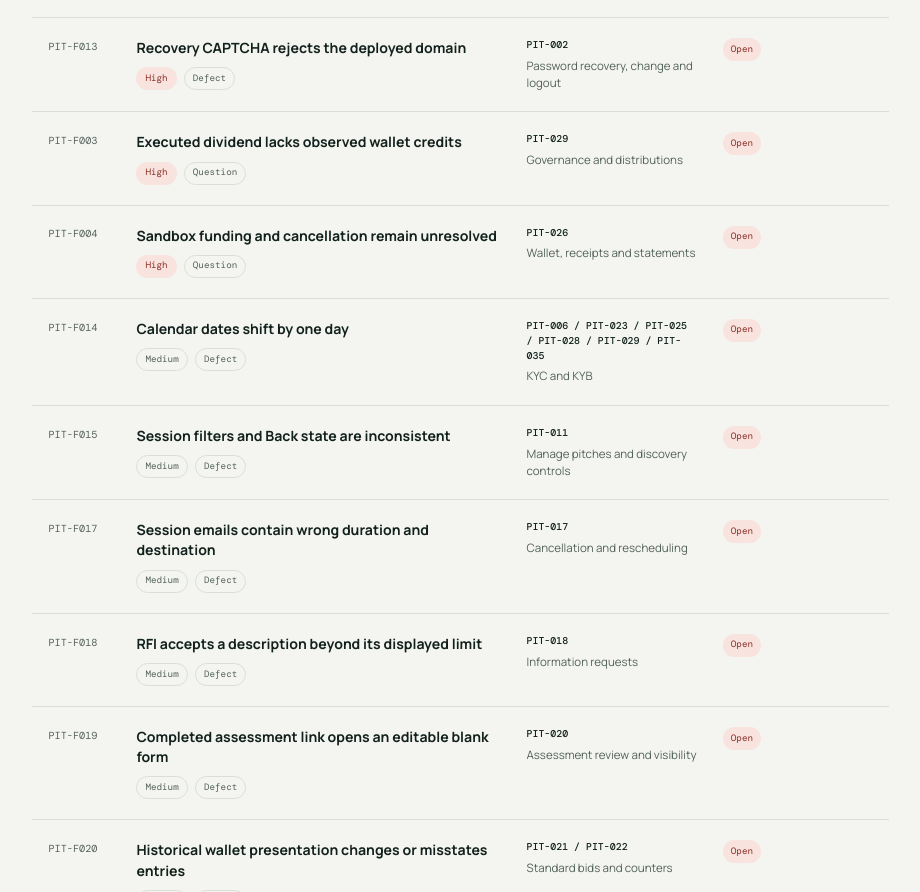
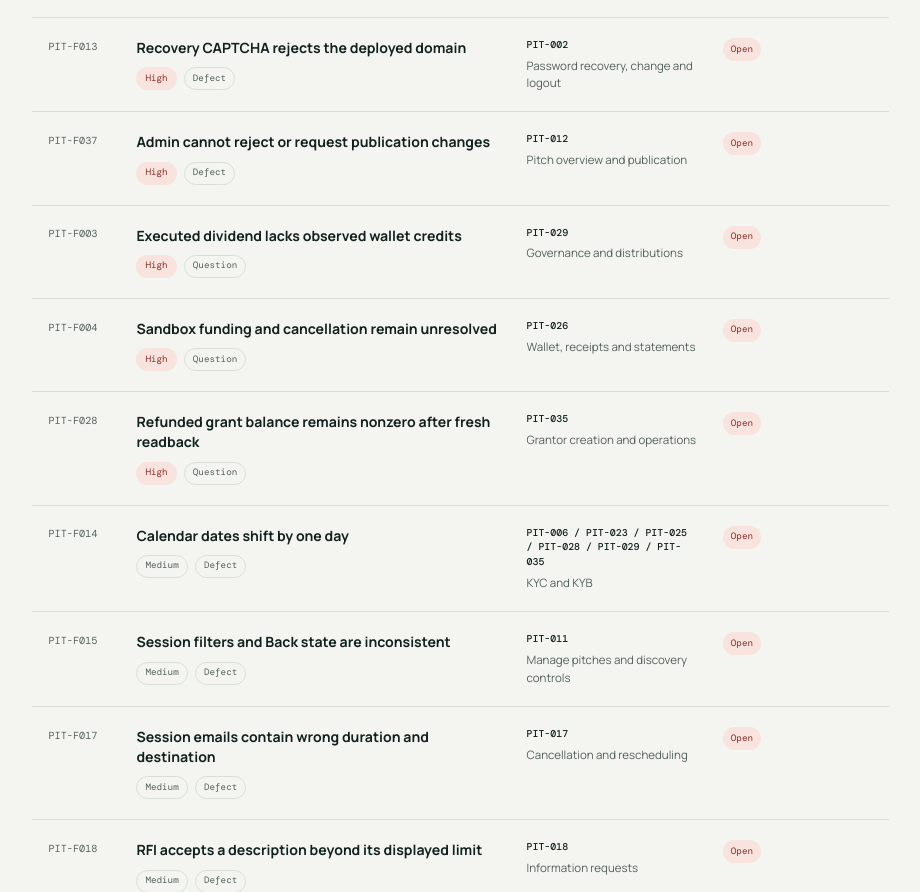
Before and after one commit to capitalinvestmentclub/pitcher-uat-report, a website: page index.html in a window 1280 px wide. Shown: the part 1908-2800 px from the top of the page, without its empty margins (340-1260 px from the left). Drawn offline with nearby package versions, Linux system fonts and the light colour scheme.

Commit message:
Publish Pitcher sprint findings and scoped coverage evidence

```diff
--- a/app.js
+++ b/app.js
@@ -1,7 +1,7 @@
 const pit = n => 'PIT-' + String(n).padStart(3,'0');
 const escapeText = value => String(value).replace(/[&<>"']/g, c => ({'&':'&amp;','<':'&lt;','>':'&gt;','"':'&quot;',"'":'&#39;'}[c]));
 window.PR_REVIEW_DATA = {
-  meta: {commit:'5fbf4b35cfcfef4aa54b7daec6e3fee0398a0403',generatedAt:'2026-09-11T16:06:00Z',checkpoint:report.cutoff,url:'https://github.com/capitalinvestmentclub/pitcher-uat-report'},
+  meta: {commit:'5fbf4b35cfcfef4aa54b7daec6e3fee0398a0403',generatedAt:'2026-09-11T19:35:00Z',checkpoint:report.cutoff,url:'https://github.com/capitalinvestmentclub/pitcher-uat-report'},
   findings: report.findings.map(([severity,ids,title,steps,description,expected,evidenceStatus],i)=>({
     id:'PIT-F'+String(i+1).padStart(3,'0'),severity,title,steps,description,expected,evidenceStatus,status:'Open',
     scenario:ids.map(pit).join(' / '),area:report.scenarios.find(s=>s[0]===ids[0])[1],
--- a/data.js
+++ b/data.js
@@ -1,42 +1,42 @@
 const report = {
-  updated: '2026-09-11', cutoff: '2026-09-11 16:06 UTC', version: 'Interim publication · revision 1',
+  updated: '2026-09-11', cutoff: '2026-09-11 19:35 UTC', version: 'Interim publication · revision 4',
   sizes: ['360×800','390×844','768×1024','1024×768','1280×800','1440×900'],
   scenarios: [
     [1,'Authentication, privacy and session','Reused authentication and focused session-recovery evidence.','Remaining session, restart and responsive cases.'],
-    [2,'Password recovery, change and logout','Reused recovery observations; CAPTCHA domain failure recorded.','Expiry, rate limits and session invalidation.'],
-    [3,'Signup and email verification','Welcome and activation observed; dashboard CTA route issue.','Create-now, upload and boundary cases.'],
+    [2,'Password recovery, change and logout','Reused recovery observations; CAPTCHA domain failure recorded. Recovery entry and keyboard Back inspected across six sizes; no new reset sent.','Expiry, rate limits and session invalidation.'],
+    [3,'Signup and email verification','Welcome and activation observed; dashboard CTA route issue. Signup entry and mobile scrolling inspected across six sizes; no new account created.','Create-now, upload and boundary cases.'],
     [4,'Dashboard and navigation','Reused navigation and focused deployed session-fix checks.','Full navigation and exact-size journeys.'],
-    [5,'Profile and account controls','Reused profile and follow checks.','Avatar, role changes and delivery.'],
-    [6,'KYC and KYB','Initial validation and date-shift evidence reused.','Actual document upload, review and full verification lifecycle.'],
+    [5,'Profile and account controls','Reused profile and follow checks. Reverification warning inspected across six sizes; cancel and reload preserved approved identity.','Avatar, role changes and delivery.'],
+    [6,'KYC and KYB','Initial validation and date-shift evidence reused. Six-size KYC entry inspected; unverified actor correctly denied admin route. No document submission.','Actual document upload, review and full verification lifecycle.'],
     [7,'Organization and acting context','Viewer edits denied without persistence; Finance/Ops invitations denied.','Remaining context, member, contact, document and delivery combinations.'],
-    [8,'Create a personal pitch','Creation form inspected; required thumbnail blocks completion.','Actual upload and successful end-to-end creation.'],
-    [9,'Pitch validation, drafts and uploads','Reachable text and form-validation branches exercised.','Upload-dependent save plus remaining boundaries and discard cases.'],
-    [10,'Co-owner invitations and permissions','Invitation, acceptance, editing and revocation branches; acceptance email read.','Decline/resend/expiry and remaining permissions; email-chip clipping.'],
+    [8,'Create a personal pitch','Creation form inspected; required thumbnail blocks completion. Restored populated draft inspected across six sizes, using prior 1280 evidence; no new pitch created.','Actual upload and successful end-to-end creation.'],
+    [9,'Pitch validation, drafts and uploads','Reachable text and form-validation branches exercised. Missing-field aggregation exercised across six sizes; minimum bid omitted and corrected summary remained stale until Next.','Upload-dependent save plus remaining boundaries and discard cases.'],
+    [10,'Co-owner invitations and permissions','Invitation, acceptance, editing and revocation branches; acceptance email read. Six-size accepted co-owner chip and blank invite entry inspected; long email clips controls.','Decline/resend/expiry and remaining permissions; email-chip clipping.'],
     [11,'Manage pitches and discovery controls','Search and valuation/progress sorting; session filters and Back restoration failed.','Pagination, pairwise filters and remaining role/state combinations.'],
-    [12,'Pitch overview and publication','Deck/publication, suspension and restoration subjourneys.','Remaining edit/gate/privacy checks; upload replacement.'],
+    [12,'Pitch overview and publication','Deck/publication, suspension and restoration subjourneys. Admin resubmission readback confirmed; rejection/request-changes UI missing although backend supports it. Investor terms saved and reloaded; fixture now Changes Requested. Fresh lifecycle submission timestamp missing.','Remaining edit/gate/privacy checks; upload replacement.'],
     [13,'Complete pitch deck','100% completion and 99/101 spend guards; monthly decimal persistence and six modal layouts.','Remaining numeric/reorder/media branches and downstream combinations.'],
-    [14,'Public discovery and privacy','Guest/investor discovery; nonparty private-assessment denial confirmed.','Suspended/direct-link matrix and remaining delivery.'],
-    [15,'Session scheduling and credits','Credit purchase, scheduling and early-end usage readbacks.','Capacity, timezone, conflict, calendar and due reminder cases.'],
+    [14,'Public discovery and privacy','Guest/investor discovery; nonparty private-assessment denial confirmed. Guest pending/suspended/locked links gated; owner discovery and A1 assessor Review access verified. Return clears public-search query. Six-size guest gate inspected.','Suspended/direct-link matrix and remaining delivery.'],
+    [15,'Session scheduling and credits','Credit purchase, scheduling and early-end usage readbacks. Six-size credit readback: 60 minutes, 2/2 units remaining; no repeat purchase.','Capacity, timezone, conflict, calendar and due reminder cases.'],
     [16,'Live hosting and recording','Host/participant/chat/end exercised; recording still unplayable at bounded readback.','Media permission, independent media quality and recording output.'],
-    [17,'Cancellation and rescheduling','Reschedule/cancel and emails inspected; cancelled Join admitted both roles.','Remaining capacity, duplicate and due-notification variants.'],
+    [17,'Cancellation and rescheduling','Reschedule/cancel and emails inspected; cancelled Join admitted both roles. Cancelled session has no displayed usage; available lot retained. No cash refund inferred; admission defect remains.','Remaining capacity, duplicate and due-notification variants.'],
     [18,'Information requests','Private request, reply, closure and nonrequester denial; long-input modal checks.','Attachments, overdue branch and complete email chain.'],
     [19,'Assessor hiring and payment','Negotiation, delivery, payment, decline/refund and cancellation branches.','Missing recipient credit and orphan reserve require reconciliation; remaining alternatives.'],
-    [20,'Assessment review and visibility','Other assessment delivered and owner readback; nonparty privacy checked.','Rated and volunteer forms, aggregates and remaining options.'],
+    [20,'Assessment review and visibility','Other assessment delivered and owner readback; nonparty privacy checked. Completed task/Q&A inspected across six sizes. Report reached admin and was dismissed with reason/history. General draft comments and notes survived reload; star persistence and draft privacy not established.','Rated and volunteer forms, aggregates and remaining options.'],
     [21,'Standard bids and counters','Counter acceptance/rejection, direct acceptance and original-bid rejection with refund/mail.','Minimum, oversubscription, capacity and remaining financial variants.'],
-    [22,'Takeover and ratification','Acknowledgements, admin ratification, owner/admin rejection and refunds.','Remaining reviewer/privacy/delivery branches and ledger anomalies.'],
+    [22,'Takeover and ratification','Acknowledgements, admin ratification, owner/admin rejection and refunds. Existing promoted-project bid history inspected across six sizes without replaying ratification.','Remaining reviewer/privacy/delivery branches and ledger anomalies.'],
     [23,'Equity and external holders','External holders saved; zero/negative/over-available guards; six business-form layouts.','Remove unresponsive, malformed email accepted, date shift; complete role/privacy matrix.'],
     [24,'Motions, voting and closure','Approved motion plus no/tie/expiry terminal readbacks.','Failed execution outcomes, inconsistent terminal labels and actual side effects.'],
     [25,'Agreements and signatures','Both parties signed; Active agreement and final preview read back.','Output/download, privacy, consent/version cases; overlapping preview.'],
     [26,'Wallet, receipts and statements','Sandbox checkout/cancel, ledger filters and scoped six-size receipts.','Settlement, withdrawals, privacy and actual downloaded outputs.'],
-    [27,'Funding and project promotion','Actual full funding automatically promoted pitch; capital reconciled.','Under/exact/over boundaries, voluntary PDF route and remaining links.'],
+    [27,'Funding and project promotion','Actual full funding automatically promoted pitch; capital reconciled. Existing funded-project bid history inspected across six sizes; 1024 table clips actions.','Under/exact/over boundaries, voluntary PDF route and remaining links.'],
     [28,'Milestones and project RFIs','Project search/sort; stakeholder discussion/RFI closure; invalid milestones persisted.','Edit/remove/status controls, attachments, delivery and remaining boundaries.'],
     [29,'Governance and distributions','Report draft/publish/question/reply/closure; trends and six-size risk conversation.','Negative spend/date errors, dividend reconciliation, banks and other question categories.'],
-    [30,'Grant applicant lifecycle','Draft/application/clarification/award/feedback; withdraw/resubmit/reject; typed required fields.','Eligibility variants, complete emails, missing reviewer answers and stale metrics.'],
+    [30,'Grant applicant lifecycle','Draft/application/clarification/award/feedback; withdraw/resubmit/reject; typed required fields. Approved application detail inspected across six sizes, reusing prior 1440; tablet voting text fragments.','Eligibility variants, complete emails, missing reviewer answers and stale metrics.'],
     [31,'Messaging and notifications','Chat, block/unblock, preferences, pagination and selected email/CTA readbacks.','Live refresh/unread issues, missing positive-control email, attachments and channel matrix.'],
     [32,'Support, feedback and assistant','Support resolution/rating; staff simulated Fixed then reopen; contextual assistant checks.','Launcher, answer relevance, handoff context, delivery and actual fix validation.'],
-    [33,'Marketplace and trading','Listing and buyer bid; search/filters/watchlist add-refresh-remove.','Seller cannot act on incoming bid; no ownership/settlement proof; tracker anomalies.'],
+    [33,'Marketplace and trading','Listing and buyer bid; search/filters/watchlist add-refresh-remove. Existing pending secondary bid readback inspected across six sizes; no seller action/settlement achieved.','Seller cannot act on incoming bid; no ownership/settlement proof; tracker anomalies.'],
     [34,'Authorization and account closure','Private admin-route denials; six-size ledger denial; closure guards cancelled.','Clean-actor consent prerequisite and full positive closure/security lifecycle.'],
-    [35,'Grantor creation and operations','Create/fund/award; builder fields; typed application, close/reopen/terminate and USD1 refund.','Configuration drift, omitted answers, receipt/status issues; fresh grant-wallet and lifecycle email readbacks.']
+    [35,'Grantor creation and operations','Create/fund/award; builder fields; typed application, close/reopen/terminate and USD1 refund. Fresh 17:38 terminated-grant wallet still USD1 after creator refund. Lifecycle emails read; closure/reopen links failed, termination link opened in another actor context.','Configuration drift, omitted answers, receipt/status issues; fresh grant-wallet and lifecycle email readbacks.']
   ],
   // Curated, consolidated findings: not an exhaustive count of every note in the private run archive.
   findings: [
@@ -67,7 +67,7 @@ const report = {
     ['Medium',[29],'Trend dollar toggle is not clearly a variance view','Compare percentage variance with the dollar toggle on two report periods.','Percentages matched variance; dollars showed actual spend instead.','Toggle semantics must be explicit and consistent with chart labels.','Observed defect'],
     ['Medium',[30,35],'Grant status and approval prompts contradict lifecycle','Inspect rejected and terminated applications after refresh.','Pending/Terminated labels coexisted; Needs one more approval remained despite disabled decision actions.','Terminal states must show consistent status and available actions.','Observed defect'],
     ['Medium',[35],'Closed grant still presents Apply','Close applications, then reload public view and submit a previously staged form.','Stale submission was correctly rejected, but closed view still exposed Apply and old future deadline.','UI must reflect closure while preserving server-side rejection.','Observed defect'],
-    ['Medium',[35],'Refunded grant balance needs fresh reconciliation','Terminate the isolated funded grant and inspect creator refund and grant wallet.','Creator USD1 refund reconciled. Immediate grant wallet still showed USD1; fresh wallet recheck was interrupted.','Fresh ledger/balance readback must establish where the refunded funds are represented.','Reconciliation needed'],
+    ['High',[35],'Refunded grant balance remains nonzero after fresh readback','Terminate the isolated funded grant and inspect creator refund and grant wallet.','Creator USD1 refund reconciled earlier. Fresh 17:38 UTC grant-wallet readback still showed USD1 after termination. This is a balance discrepancy, not proof of double spending.','Fresh ledger/balance readback must establish where the refunded funds are represented.','Reconciliation needed'],
     ['Medium',[31],'Messages and unread badges require refresh','Send a reply while recipient thread is open; mark a notification page read.','Reply persisted but required reload; global unread count lagged the local count.','Live thread and unread indicators must update consistently.','Observed defect'],
     ['Medium',[31],'Email-preference positive control not established','Compare a disabled-channel event with a new enabled-channel control event.','Enabled control email was not found in the bounded readback about 2h25 later.','Establish positive delivery before claiming successful suppression.','Reconciliation needed'],
     ['Medium',[32],'Feedback UI is hidden at target widths','Open feedback launcher/form on the affected desktop and mobile screens.','Launcher absent at 1440 in recorded state and an open form hidden at 390.','Feedback must remain accessible at supported sizes.','Observed defect'],
@@ -75,9 +75,18 @@ const report = {
     ['Medium',[10,30,35],'Invitation and application controls lose legibility','Inspect long email chips and grant application voting tables at narrow and desktop widths.','Email chips clipped and voting-stage words collapsed vertically.','Text and controls must remain legible with long realistic content.','Observed defect'],
     ['Medium',[33],'Marketplace trackers misrepresent discovery data','Compare tracker sorting, currency values and pitch/project routing.','Mixed-currency nominal sorting, zero movers and a legacy Pitch route for a Project were observed.','Trackers should explain currency normalization and link to the correct entity.','Observed defect'],
     ['Low',[3],'Activation dashboard CTA reaches root','Complete activation and select Go Dashboard in the reused run.','CTA led to the root route instead of the expected dashboard destination.','Activation CTA should reach the intended signed-in destination.','Observed defect'],
-    ['Low',[30,35],'Grant emails omit context or address the wrong role','Read application and rejection messages against corresponding in-app notices.','Creator email said Dear Admin; rejection email omitted the reason present in-app.','Recipient role and decision context must match the event.','Observed defect']
+    ['Low',[30,35],'Grant emails omit context or address the wrong role','Read application and rejection messages against corresponding in-app notices.','Creator email said Dear Admin; rejection email omitted the reason present in-app.','Recipient role and decision context must match the event.','Observed defect'],
+    ["High",[12],"Admin cannot reject or request publication changes","Open pending pitch in admin list, detail and Lifecycle; inspect available decisions.","Only Publish, Suspend and Lock are exposed. Source inspection confirms backend rejected/changes_requested support with reason, but no frontend decision control.","Expose authorized review decisions with reason and complete owner notification/correction lifecycle.","Observed defect"],
+    ["Medium",[12],"Fresh submission missing from Lifecycle history","Resubmit the synthetic pitch, confirm admin pending status, then open Lifecycle.","Pitch submitted says unavailable for legacy record despite fresh submission. Source suggests publicationSubmittedAt is written while history reads submittedAt.","Show the actual submission timestamp and accurate lifecycle audit trail.","Observed defect"],
+    ["Medium",[14],"Return clears public pitch search","Type an exact published title, observe filtered result, then press Return.","Navigation to /pitches? clears the query and restores unfiltered results.","Keyboard submission must preserve and apply the query.","Observed defect"],
+    ["Low",[9,12],"Corrected form values retain stale error summaries","Trigger missing-field validation, correct inputs and inspect summary before resubmitting.","Create-pitch summary still lists corrected fields until Next; terms errors remain until Save/cancel.","Validation feedback must update consistently as fields are corrected.","Observed defect"],
+    ["Medium",[22,27,33],"Project bid table clips decision actions at 1024","Open actual promoted project Bids at 1024 by 768.","Comments fragment into narrow columns and right-side decision buttons clip. Mobile cards are more readable.","Keep financial history and supported actions legible and reachable at every target size.","Observed defect"]
   ],
   visualEvidence: {
+"PIT-F028":[{"src":"assets/pit-f028-refunded-grant-wallet.jpg","capturedAt":"2026-09-11 17:38:47 UTC","caption":"Fresh terminated-grant wallet still shows USD1. This image supports grant-side balance only; creator refund is separately recorded."}],
+"PIT-F037":[{"src":"assets/pit-f037-admin-review.jpg","capturedAt":"2026-09-11 18:43:49 UTC","caption":"Historical pending-review row exposes Publish, Suspend and Lock. Full detail/Lifecycle and source inspection underpin the missing-action finding. Fixture subsequently changed to Changes Requested after owner term edits."}],
+"PIT-F038":[{"src":"assets/pit-f038-submission-history.jpg","capturedAt":"2026-09-11 18:44:34 UTC","caption":"Lifecycle reports fresh pitch submission unavailable as a legacy record."}],
+"PIT-F041":[{"src":"assets/pit-f041-project-table-1024.jpg","capturedAt":"2026-09-11 19:02:17 UTC","caption":"1024×768 promoted-project bid table fragments comments and clips right-side actions. No decision was replayed."}],
     'PIT-F008': [
       {src:'assets/pit-f008-applicant-answers.jpg',capturedAt:'2026-09-11 15:40:15 UTC',caption:'Applicant-side saved draft shows populated multi-choice and long-text answers. This is the input-side comparison, not proof of creator visibility.'},
       {src:'assets/pit-f008-creator-review.jpg',capturedAt:'2026-09-11 15:41:13 UTC',caption:'Creator review shows overview and justification. The recorded full review inspection found the four required custom answers missing; this partial capture shows the supporting-context area.'}
@@ -92,6 +101,7 @@ const report = {
     ['Payout configuration','PIT026/029','USD/Plaid and NGN linking unavailable in the inspected test environment. Do not use real banking details to bypass setup.'],
     ['Consent and account closure','PIT025/034','Fresh binding consent and clean-actor closure remain separately authorized prerequisites; no active test account was destroyed.'],
     ['Media and downloadable outputs','PIT016/025/026','Independent live-media quality, screen-share permissions, recording and downloaded-document verification remain incomplete.'],
+    ['Publication review UI','PIT012','Backend supports rejection/request changes with reason, but admin UI exposes neither. Correction and related delivery journey blocked; no API bypass.'],
     ['Remaining Chrome coverage','All 35 scenarios','210 whole-scenario × size cells remain incomplete. Scoped six-size modal/receipt checks are genuine but do not pass whole journeys.'],
     ['Browser interruption — historical','Last execution checkpoint','Control timed out at 16:06 UTC, then recovered for inspection. This is not evidence of a current application outage and not a reason to block all tests.']
   ]
```
Also changed, not shown: index.html (+3 -3 lines), report.test.cjs (+6 -6 lines), README.md, assets/pit-f028-refunded-grant-wallet.jpg (added), assets/pit-f037-admin-review.jpg (added), assets/pit-f038-submission-history.jpg (added), assets/pit-f041-project-table-1024.jpg (added).
